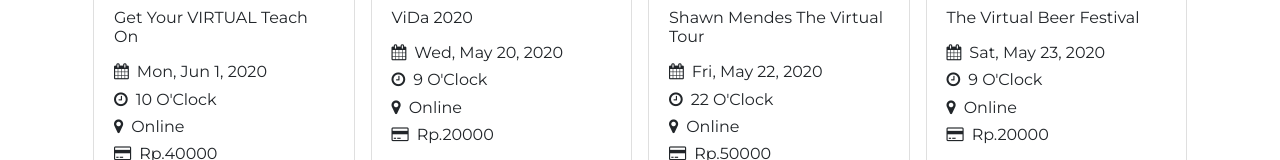
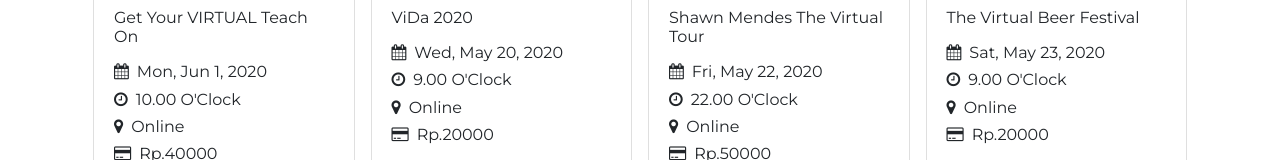
Before and after one commit to EvanCharles16/Angular-Evenity, an Angular app: page / in a window 1280 px wide. Shown: the part 1039-1199 px from the top of the page. Built offline with nearby package versions, Linux system fonts and the light colour scheme; what ngx-owl-carousel-o would draw is missing.

Commit message:
add model id

```diff
--- a/src/app/event.ts
+++ b/src/app/event.ts
@@ -1,4 +1,5 @@
 export interface Event {
+  id: number;
   title: string;
   imageEvent: string;
   time: number;
--- a/src/app/mock-event.ts
+++ b/src/app/mock-event.ts
@@ -2,6 +2,7 @@
 
 export const DataEvent: Event[] = [
   {
+    id: 1,
     title: 'Get Your VIRTUAL Teach On',
     imageEvent:
       'https://api.indrakawasan.com/public/images/2020-05-21T17:29:01.231Zevent1.jpeg',
@@ -11,6 +12,7 @@
     location: 'Online',
   },
   {
+    id: 2,
     title: 'ViDa 2020',
     imageEvent:
       'https://api.indrakawasan.com/public/images/2020-05-21T17:37:43.615Zvida.jpeg',
@@ -20,6 +22,7 @@
     location: 'Online',
   },
   {
+    id: 3,
     title: 'Shawn Mendes The Virtual Tour',
     imageEvent:
       'https://api.indrakawasan.com/public/images/2020-05-21T18:01:46.755Z6.png',
@@ -29,6 +32,7 @@
     location: 'Online',
   },
   {
+    id: 4,
     title: 'The Virtual Beer Festival',
     imageEvent:
       'https://api.indrakawasan.com/public/images/2020-05-21T18:10:44.371Z9.jpeg',
--- a/src/app/pages/admin/admin.component.html
+++ b/src/app/pages/admin/admin.component.html
@@ -21,7 +21,7 @@
           </h6>
           <h6 class="card-text">
             <i class="fa fa-clock-o"
-              ><span class="ml-2">{{ event.time }} O'Clock</span></i
+              ><span class="ml-2">{{ event.time }}.00 O'Clock</span></i
             >
           </h6>
           <h6 class="card-text">
```
